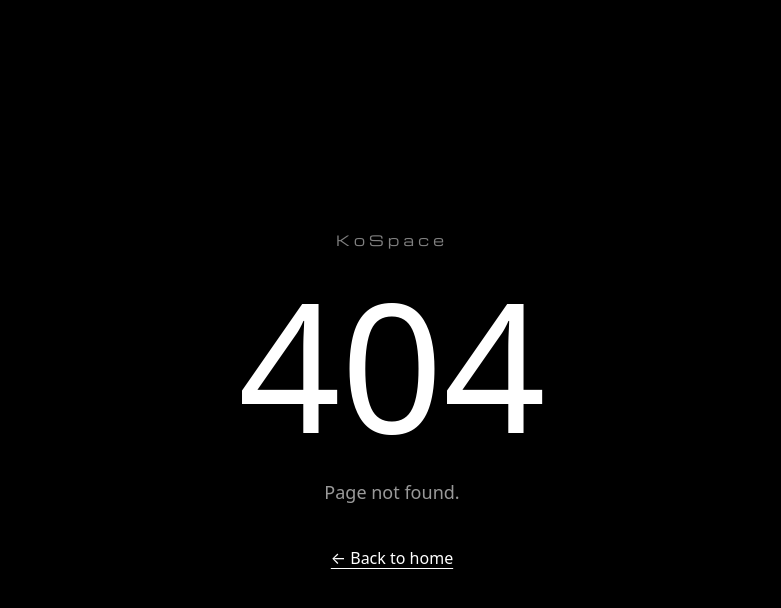
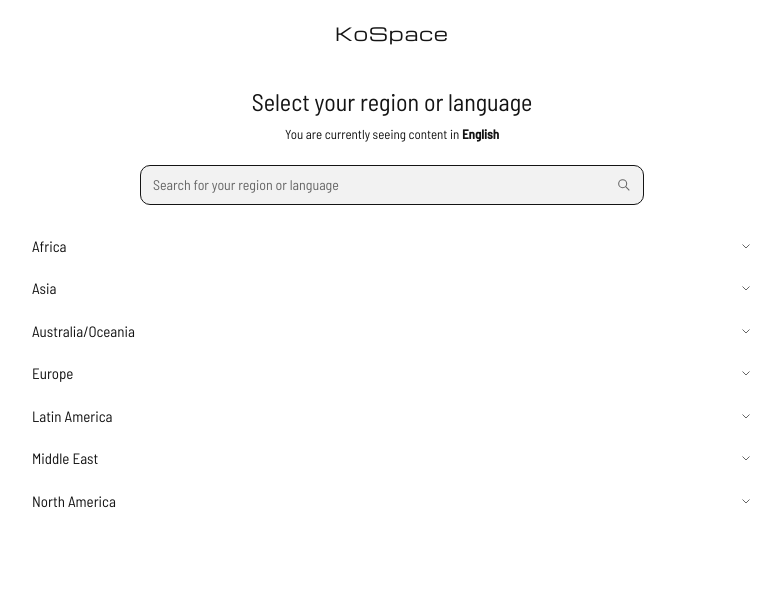
Before and after one commit to d1koot/KoSpaceWebsite, a Next.js app: page /countries in a window 1280 px wide. Before the commit this address had no page. Shown: the top 608 px of the page, without its empty margins (248-1029 px from the left). Built offline with nearby package versions, Linux system fonts and the light colour scheme.

Commit message:
Add Countries page with language selection

```diff
--- /dev/null
+++ b/app/countries/page.tsx
@@ -0,0 +1,3 @@
+import LangPicker from '@/components/LangPicker'
+export const metadata = { title: 'KoSpace — Select your region or language', robots: { index: false, follow: true } }
+export default function Countries() { return <LangPicker /> }
```
